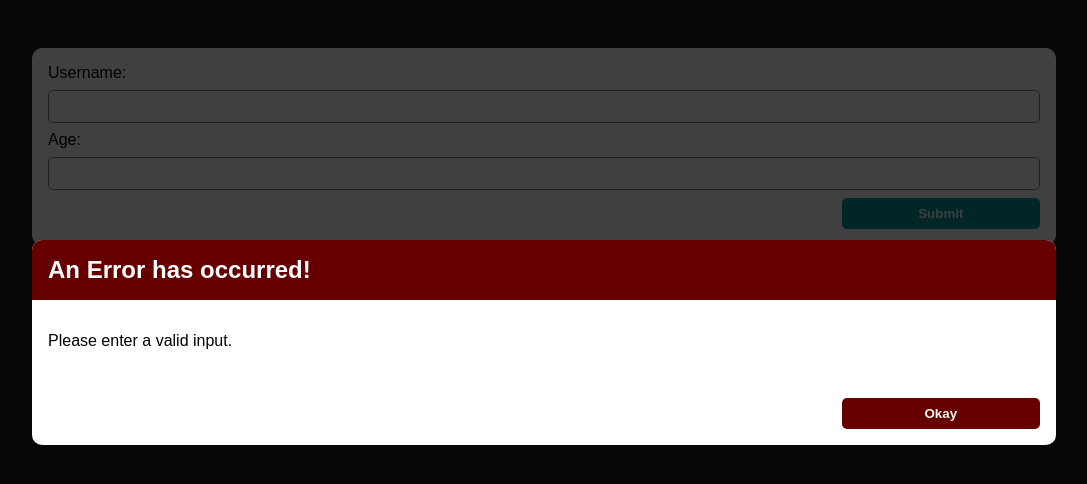
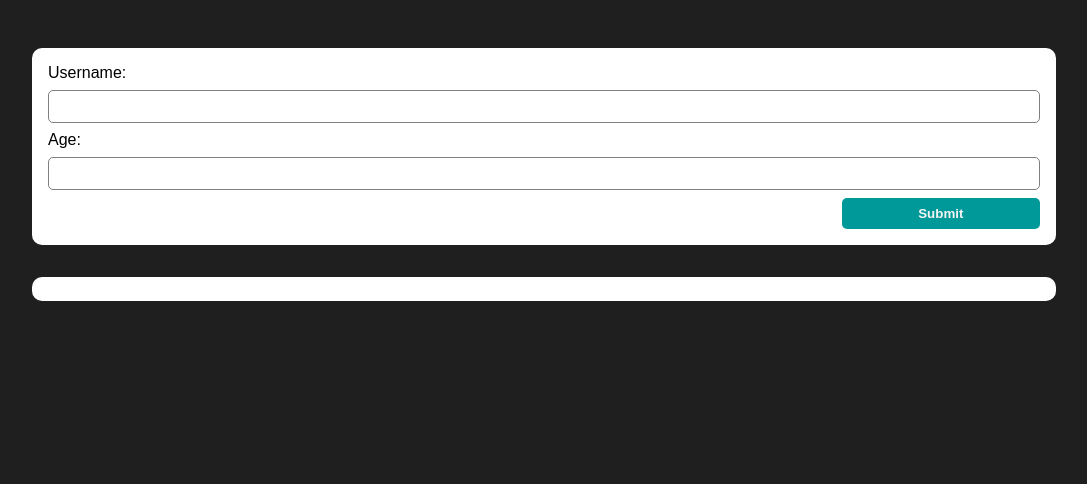
Before and after one commit to DavidNgozika/simple-profile-app, a React (Create React App) app: page / in a window 1280 px wide. Shown: the top 484 px of the page, without its empty margins (96-1183 px from the left). Built offline with nearby package versions, Linux system fonts and the light colour scheme; the HTML template or start-up script is replaced by a standard one.

Commit message:
Display the error modal with the appropriate message on invalid input

```diff
--- a/src/components/UI/Button.jsx
+++ b/src/components/UI/Button.jsx
@@ -1,11 +1,12 @@
 import React from 'react'
 import styles from './Button.module.css';
 
-export default function Button({ children, type }) {
+export default function Button({ children, type, onClick }) {
     return (
         <button
             className={styles.button}
             type={type || 'button'}
+            onClick={onClick}
         >
             {children}
         </button>
--- a/src/components/UI/ErrorModal.jsx
+++ b/src/components/UI/ErrorModal.jsx
@@ -3,23 +3,24 @@ import Button from './Button';
 import Card from './Card';
 import styles from './ErrorModal.module.css';
 
-export default function ErrorModal({ title, message }) {
+export default function ErrorModal({ title, message, onConfirm }) {
     return (
         <>
             <div
                 className={styles.backdrop}
+                onClick={onConfirm}
             />
             <Card className={styles.container}>
                 <header>
-                    <h2>{title}An Error has occurred!</h2>
+                    <h2>{title}</h2>
                 </header>
 
                 <div>
-                    <p>{message}Please enter a valid input.</p>
+                    <p>{message}</p>
                 </div>
 
                 <footer>
-                    <Button>Okay</Button>
+                    <Button onClick={onConfirm}>Okay</Button>
                 </footer>
             </Card>
         </>
--- a/src/components/Users/AddUser.jsx
+++ b/src/components/Users/AddUser.jsx
@@ -7,6 +7,7 @@ import styles from './AddUser.module.css';
 export default function AddUser({ onAddUser }) {
     const [username, setUsername] = useState('');
     const [age, setAge] = useState('');
+    const [error, setError] = useState();
 
     const inputChangeHandler = e => {
         setUsername(e.target.value);
@@ -16,14 +17,26 @@ export default function AddUser({ onAddUser }) {
         setAge(e.target.value);
     };
 
+    const errorHandler = () => {
+        setError(null);
+    }
+
     const submitHandler = e => {
         e.preventDefault();
         if (username.trim().length === 0 ||
             age.trim().length === 0) {
+            setError({
+                title: 'Invalid Input',
+                message: 'Please enter a valid name and age (non-empty values)',
+            });
             return;
         }
 
         if (+age < 1) {
+            setError({
+                title: 'Invalid Age',
+                message: 'Please enter a valid age (> 0)',
+            });
             return;
         }
 
@@ -34,7 +47,14 @@ export default function AddUser({ onAddUser }) {
 
     return (
         <>
-            <ErrorModal />
+            {
+                error &&
+                <ErrorModal
+                    title={error.title}
+                    message={error.message}
+                    onConfirm={errorHandler}
+                />
+            }
             <Card className={styles.container}>
                 <form onSubmit={submitHandler}>
                     <label htmlFor='username'>Username:</label>
--- a/src/components/Users/UsersList.jsx
+++ b/src/components/Users/UsersList.jsx
@@ -9,7 +9,7 @@ export default function UsersList({ users }) {
                 <ul>
                     {users.map((user, index) => (
                         <li key={index}>
-                            {user.name} {user.age}
+                            {user.name} ({user.age} years old)
                         </li>
                     ))}
                 </ul>
```
